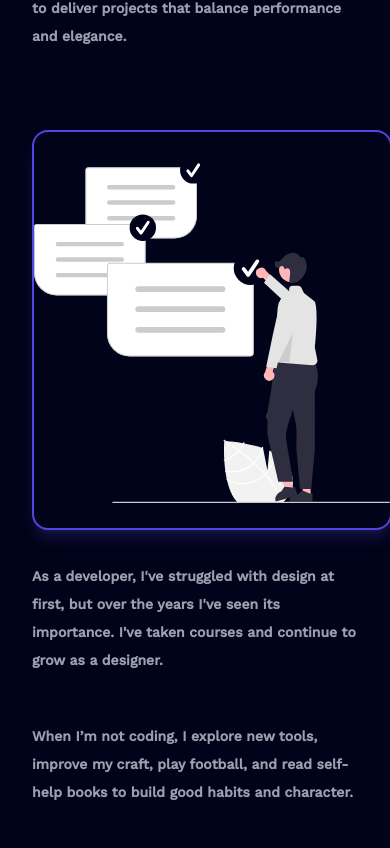
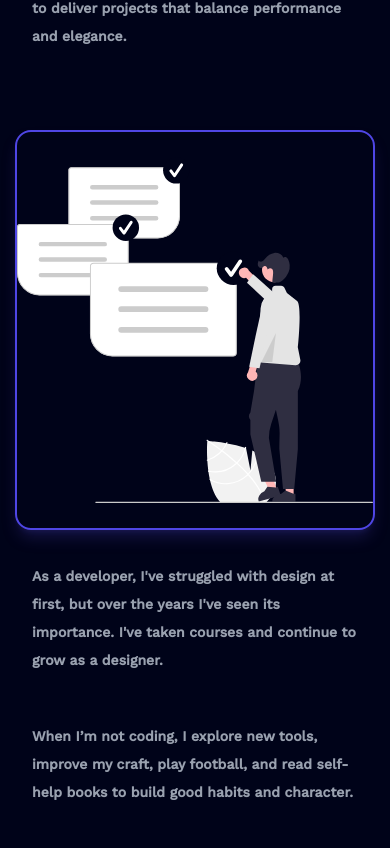
Before and after one commit to bonnke2022/portfolio, a Next.js app: page / in a window 390 px wide. Shown: the part 1736-2584 px from the top of the page. Built offline with nearby package versions, Linux system fonts and the light colour scheme.

Commit message:
footer and about

```diff
--- a/components/About.tsx
+++ b/components/About.tsx
@@ -8,7 +8,7 @@
   return (
     <section id="about" className="max-w-5xl mx-auto mb-32 space-y-20 py-10">
       {/* Left side - text */}
-      <div className="grid grid-cols-1 md:grid-cols-2 gap-12 items-start">
+      <div className="grid grid-cols-1 md:grid-cols-2 gap-12 items-center md:items-start">
         <motion.div
           initial={{ opacity: 0, y: 40 }}
           whileInView={{ opacity: 1, y: 0 }}
@@ -81,7 +81,7 @@
 
         {/* Right side - image */}
         <motion.div
-          className="flex flex-col justify-center gap-8"
+          className="flex flex-col justify-center items-center gap-8"
           initial={{ opacity: 0, y: 40 }}
           whileInView={{ opacity: 1, y: 0 }}
           transition={{ duration: 0.8, delay: 0.2 }}
--- a/components/Footer.tsx
+++ b/components/Footer.tsx
@@ -46,7 +46,7 @@
           {/* Back to Top Button */}
           <button
             onClick={scrollToTop}
-            className="flex items-center gap-1 px-3 py-2 rounded-md bg-gray-700 hover:bg-gray-600 transition-colors"
+            className="flex items-center gap-1 px-3 py-2 rounded-md bg-gray-700 hover:bg-gray-600 transition-colors whitespace-nowrap"
           >
             <ArrowUp size={16} />
             Back to Top
```
